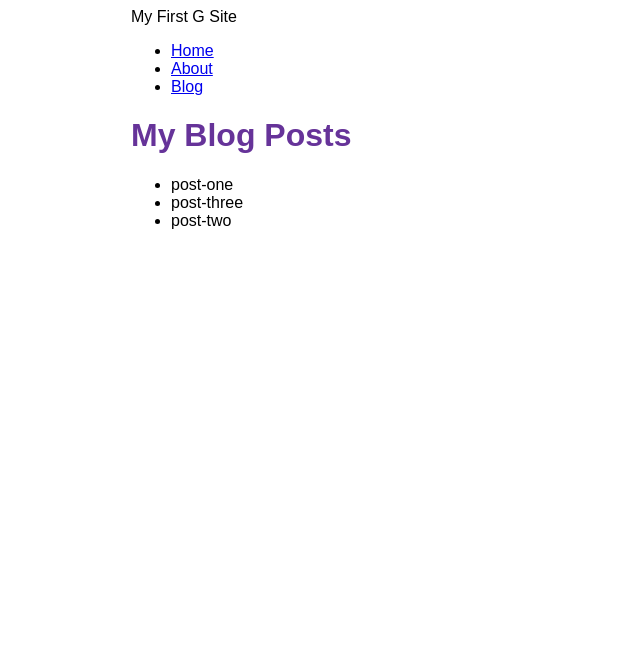
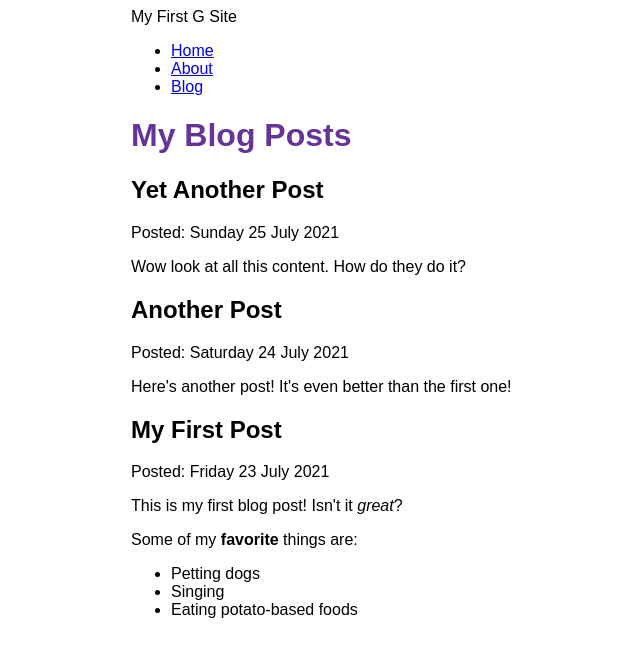
Before and after one commit to Jan-Forrier/jafo, a Gatsby site: page /blog in a window 1280 px wide. Shown: the whole page, without its empty margins (259-899 px from the left). Built offline with nearby package versions, Linux system fonts and the light colour scheme; Gatsby itself is replaced by a stand-in of ours.

Commit message:
Finished Gatsby Tutorial Part 5

```diff
--- a/blog/post-one.mdx
+++ b/blog/post-one.mdx
@@ -0,0 +1,12 @@
+---
+title: "My First Post"
+date: "2021-07-23"
+---
+
+This is my first blog post! Isn't it *great*?
+
+Some of my **favorite** things are:
+
+* Petting dogs
+* Singing
+* Eating potato-based foods
--- a/blog/post-three.mdx
+++ b/blog/post-three.mdx
@@ -0,0 +1,6 @@
+---
+title: "Yet Another Post"
+date: "2021-07-25"
+---
+
+Wow look at all this content. How do they do it?
--- a/blog/post-two.mdx
+++ b/blog/post-two.mdx
@@ -0,0 +1,6 @@
+---
+title: "Another Post"
+date: "2021-07-24"
+---
+
+Here's another post! It's even better than the first one!
--- a/gatsby-config.js
+++ b/gatsby-config.js
@@ -13,5 +13,6 @@
               path: `${__dirname}/blog`,
             }
           },
+        "gatsby-plugin-mdx",
     ]
 }
--- a/package.json
+++ b/package.json
@@ -15,8 +15,11 @@
     "clean": "gatsby clean"
   },
   "dependencies": {
+    "@mdx-js/mdx": "^1.6.22",
+    "@mdx-js/react": "^1.6.22",
     "gatsby": "^4.7.1",
     "gatsby-plugin-image": "^2.7.0",
+    "gatsby-plugin-mdx": "^3.7.1",
     "gatsby-plugin-sharp": "^4.7.0",
     "gatsby-source-filesystem": "^4.7.0",
     "react": "^17.0.1",
--- a/src/pages/blog.js
+++ b/src/pages/blog.js
@@ -1,28 +1,36 @@
 import * as React from 'react'
 import { graphql } from 'gatsby'
+import { MDXRenderer } from 'gatsby-plugin-mdx'
 import Layout from '../components/layout'
 
 const BlogPage = ({ data }) => {
   return (
     <Layout pageTitle="My Blog Posts">
-        <ul>
-        {
-         data.allFile.nodes.map(node => (
-          <li key={node.name}>
-            {node.name}
-          </li>
+      {
+        data.allMdx.nodes.map((node) => (
+          <article key={node.id}>
+            <h2>{node.frontmatter.title}</h2>
+            <p>Posted: {node.frontmatter.date}</p>
+            <MDXRenderer>
+                { node.body }
+            </MDXRenderer>
+          </article>
         ))
-        }
-        </ul>
+      }
     </Layout>
   )
 }
 
 export const query = graphql`
-  query {
-    allFile {
+query {
+    allMdx(sort: {fields: frontmatter___date, order: DESC}) {
       nodes {
-        name
+        frontmatter {
+          date(formatString: "dddd D MMMM YYYY")
+          title
+        }
+        id
+        body
       }
     }
   }
```
Also changed, not shown: 1 other file.
